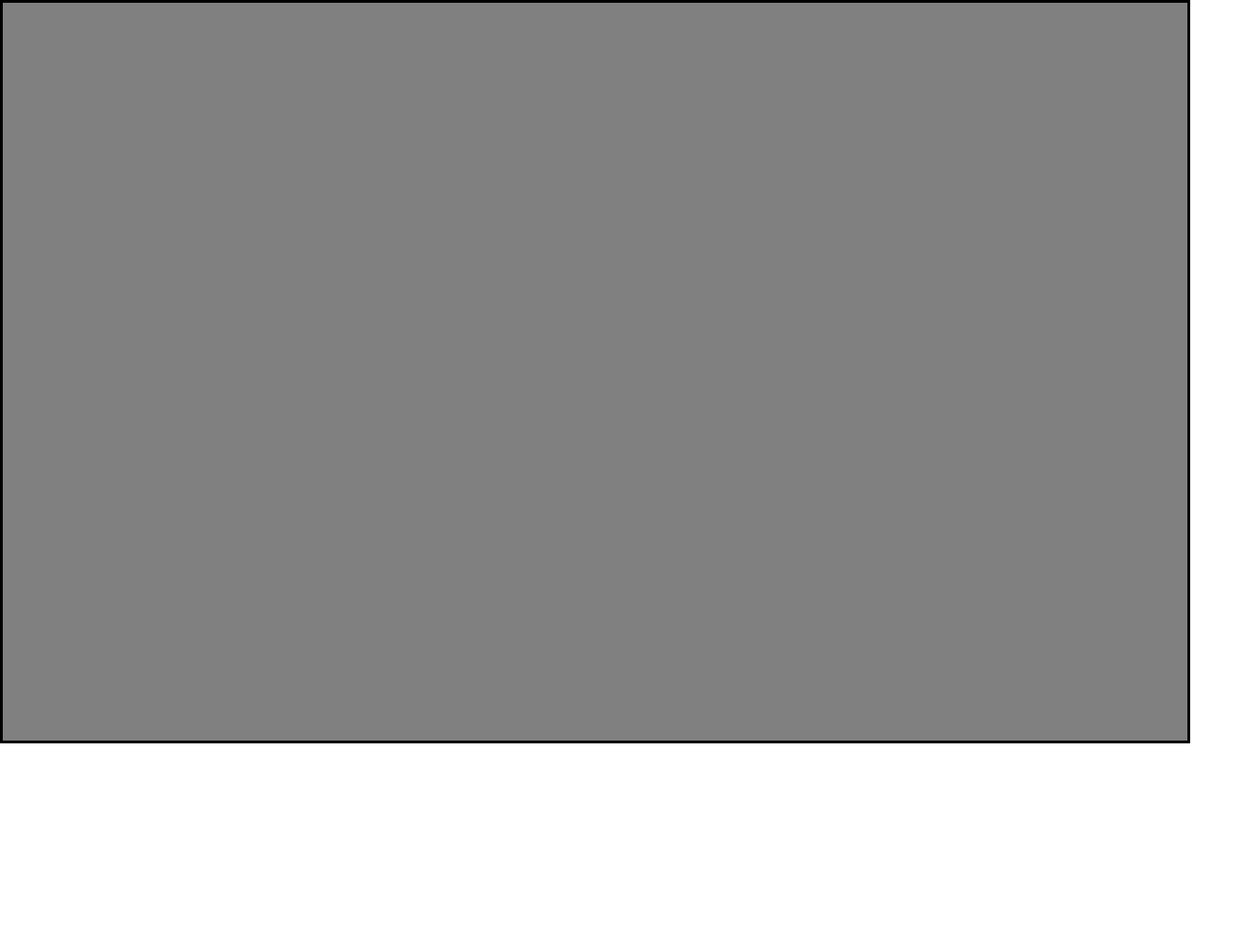
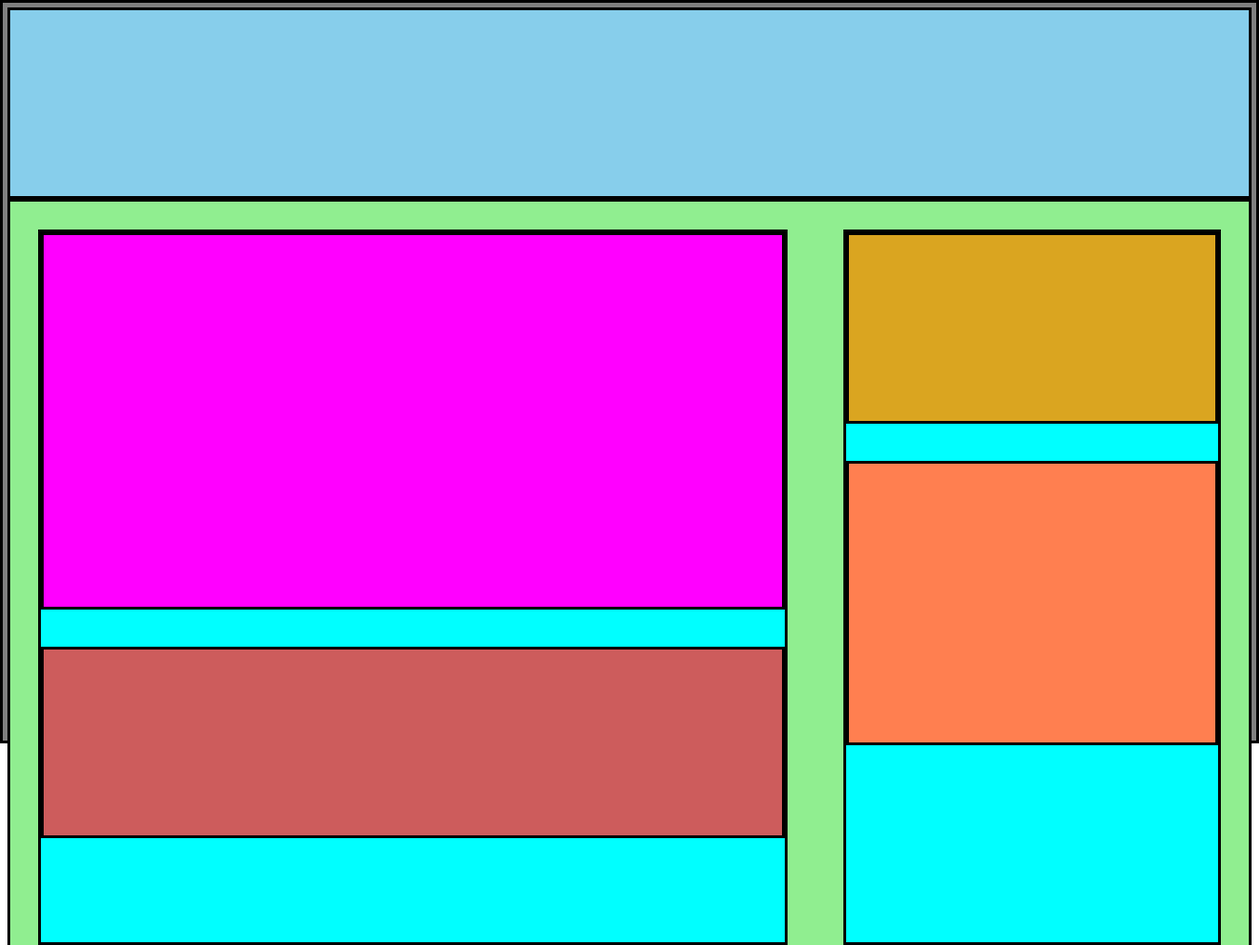
Before and after one commit to ChrisSav713/Profile_Page, a plain HTML site: page index.html in a window 1280 px wide. Shown: the top 1017 px of the page at 93% size, 1354 px wide, since content can reach past the window. Before the commit the page ends 800 px from the top, so only its background shows below. Drawn offline with Linux system fonts and the light colour scheme.

Commit message:
finished outter frame

```diff
--- a/css/style.css
+++ b/css/style.css
@@ -4,11 +4,70 @@
 }
 
 .main {
-    background: grey;
+    background-color: grey;
     border: 3px solid black;
     min-height: 100%;
     min-width: 100%;
     height: 100vh;
     position: absolute;
     box-sizing: border-box;
+    padding: 5px;
 }
+
+.navbar {
+    background-color: skyblue;
+    border: 3px solid black;
+    min-height: 200px;
+}
+
+.container {
+    background-color: lightgreen;
+    border: 3px solid black;
+    min-height: 800px;
+    display: Flex;
+    justify-content: center;
+}
+
+.leftcolumn {
+    background-color: aqua;
+    border: 3px solid black;
+    min-width: 800px;
+    margin: 30px 30px 0px 30px;
+    display: flex;
+    flex-direction: column;
+}
+
+.rightcolumn {
+    background-color: aqua;
+    border: 3px solid black;
+    min-width: 400px;
+    margin: 30px 30px 0px 30px;
+    display: flex;
+    flex-direction: column;
+}
+
+.usercard {
+    background-color: magenta;
+    border: 3px solid black;
+    min-height: 400px;
+    margin-bottom: 40px;
+}
+
+.education {
+    background-color: indianred;
+    border: 3px solid black;
+    min-height: 200px;
+}
+
+.requests {
+    background-color: goldenrod;
+    border: 3px solid black;
+    min-height: 200px;
+    margin-bottom: 40px;
+}
+
+.connection {
+    background-color: coral;
+    border: 3px solid black;
+    min-height: 300px;
+}
--- a/index.html
+++ b/index.html
@@ -11,7 +11,17 @@
 
 <body>
     <div class="main">
-
+        <div class="navbar"></div>
+        <div class="container">
+            <div class="leftcolumn">
+                <div class="usercard"></div>
+                <div class="education"></div>
+            </div>
+            <div class="rightcolumn">
+                <div class="requests"></div>
+                <div class="connection"></div>
+            </div>
+        </div>
     </div>
 </body>
 
```
